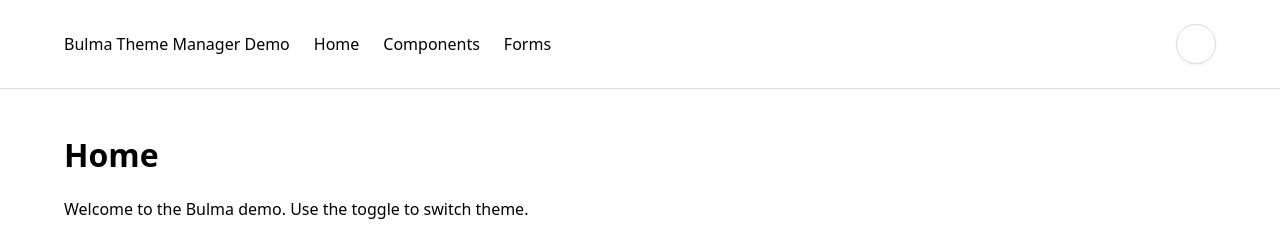
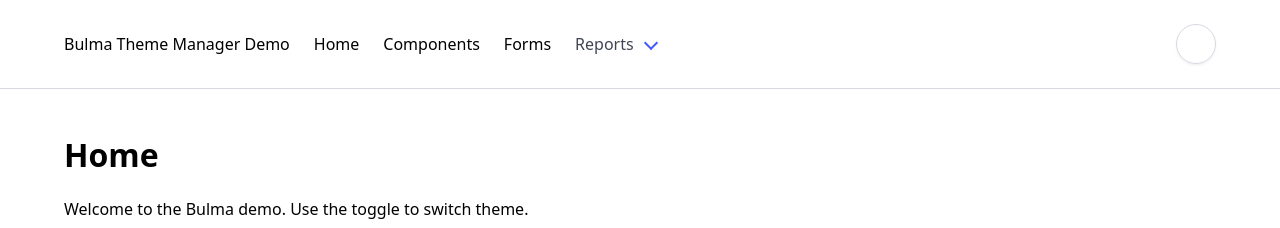
Before and after one commit to TurboCoder13/bulma-turbo-themes, a Jekyll site: the page built from index.md, in a window 1280 px wide and 900 px high. Shown: the top 228 px of the window. Built offline with Jekyll 4.4.1, drawn with Linux system fonts in a browser that asks for light colours.

Commit message:
refactor: update Jekyll default layout
- Update _layouts/default.html with new structure and improvements

```diff
--- a/_layouts/default.html
+++ b/_layouts/default.html
@@ -1,9 +1,5 @@
 <!doctype html>
-<html
-  lang="{{ site.lang | default: 'en' }}"
-  data-theme="auto"
-  data-baseurl="{{ site.baseurl }}"
->
+<html lang="{{ site.lang | default: 'en' }}" data-theme="auto" data-baseurl="{{ site.baseurl }}">
   <head>
     <meta charset="utf-8" />
     <meta name="viewport" content="width=device-width, initial-scale=1" />
@@ -59,7 +55,7 @@
     <link rel="stylesheet" href="{{ '/assets/css/custom.css' | relative_url }}" />
     <script type="module" src="{{ '/dist/index.js' | relative_url }}"></script>
     <script>
-      document.addEventListener("DOMContentLoaded", () => {
+      document.addEventListener('DOMContentLoaded', () => {
         // Initialize navbar highlighting
         if (window.initNavbar) {
           window.initNavbar(document);
@@ -71,13 +67,17 @@
     <nav class="navbar is-spaced" role="navigation" aria-label="main navigation">
       <div class="container">
         <div class="navbar-brand">
-          <a class="navbar-item" href="{{ '/' | relative_url }}"> {{ site.title }} </a>
+          <a class="navbar-item" href="{{ '/' | relative_url }}" data-testid="navbar-brand">
+            {{ site.title }}
+          </a>
           <button
             class="navbar-burger"
             aria-label="menu"
             aria-expanded="false"
             data-target="navbarBasicExample"
             type="button"
+            data-testid="navbar-burger"
+            style="min-width: 24px; min-height: 24px"
           >
             <span aria-hidden="true"></span>
             <span aria-hidden="true"></span>
@@ -87,17 +87,135 @@
 
         <div id="navbarBasicExample" class="navbar-menu">
           <div class="navbar-start">
-            <a class="navbar-item" href="{{ '/' | relative_url }}">Home</a>
-            <a class="navbar-item" href="{{ '/components/' | relative_url }}">
+            <a class="navbar-item" href="{{ '/' | relative_url }}" data-testid="nav-home">Home</a>
+            <a
+              class="navbar-item"
+              href="{{ '/components/' | relative_url }}"
+              data-testid="nav-components"
+            >
               Components
             </a>
-            <a class="navbar-item" href="{{ '/forms/' | relative_url }}">Forms</a>
+            <a class="navbar-item" href="{{ '/forms/' | relative_url }}" data-testid="nav-forms"
+              >Forms</a
+            >
+            <div class="navbar-item has-dropdown is-hoverable">
+              <button
+                class="navbar-link"
+                id="nav-reports-trigger"
+                type="button"
+                aria-haspopup="true"
+                aria-expanded="false"
+                aria-controls="nav-reports-menu"
+                data-testid="nav-reports"
+              >
+                Reports
+              </button>
+              <div
+                class="navbar-dropdown"
+                id="nav-reports-menu"
+                aria-labelledby="nav-reports-trigger"
+              >
+                <a
+                  class="navbar-item"
+                  href="{{ '/coverage/' | relative_url }}"
+                  target="_blank"
+                  rel="noopener noreferrer"
+                  aria-label="Coverage (opens in new tab)"
+                  data-testid="nav-reports-coverage"
+                >
+                  Coverage
+                  <span
+                    class="icon is-small"
+                    style="margin-left: 0.25rem; display: inline-flex"
+                    aria-hidden="true"
+                  >
+                    <svg
+                      xmlns="http://www.w3.org/2000/svg"
+                      width="12"
+                      height="12"
+                      viewBox="0 0 24 24"
+                      fill="none"
+                      stroke="currentColor"
+                      stroke-width="2"
+                      stroke-linecap="round"
+                      stroke-linejoin="round"
+                    >
+                      <path d="M18 13v6a2 2 0 0 1-2 2H5a2 2 0 0 1-2-2V8a2 2 0 0 1 2-2h6"></path>
+                      <polyline points="15 3 21 3 21 9"></polyline>
+                      <line x1="10" y1="14" x2="21" y2="3"></line>
+                    </svg>
+                  </span>
+                </a>
+                <a
+                  class="navbar-item"
+                  href="{{ '/playwright/' | relative_url }}"
+                  target="_blank"
+                  rel="noopener noreferrer"
+                  aria-label="Playwright (opens in new tab)"
+                  data-testid="nav-reports-playwright"
+                >
+                  Playwright
+                  <span
+                    class="icon is-small"
+                    style="margin-left: 0.25rem; display: inline-flex"
+                    aria-hidden="true"
+                  >
+                    <svg
+                      xmlns="http://www.w3.org/2000/svg"
+                      width="12"
+                      height="12"
+                      viewBox="0 0 24 24"
+                      fill="none"
+                      stroke="currentColor"
+                      stroke-width="2"
+                      stroke-linecap="round"
+                      stroke-linejoin="round"
+                    >
+                      <path d="M18 13v6a2 2 0 0 1-2 2H5a2 2 0 0 1-2-2V8a2 2 0 0 1 2-2h6"></path>
+                      <polyline points="15 3 21 3 21 9"></polyline>
+                      <line x1="10" y1="14" x2="21" y2="3"></line>
+                    </svg>
+                  </span>
+                </a>
+                <a
+                  class="navbar-item"
+                  href="{{ '/lighthouse/' | relative_url }}"
+                  target="_blank"
+                  rel="noopener noreferrer"
+                  aria-label="Lighthouse (opens in new tab)"
+                  data-testid="nav-reports-lighthouse"
+                >
+                  Lighthouse
+                  <span
+                    class="icon is-small"
+                    style="margin-left: 0.25rem; display: inline-flex"
+                    aria-hidden="true"
+                  >
+                    <svg
+                      xmlns="http://www.w3.org/2000/svg"
+                      width="12"
+                      height="12"
+                      viewBox="0 0 24 24"
+                      fill="none"
+                      stroke="currentColor"
+                      stroke-width="2"
+                      stroke-linecap="round"
+                      stroke-linejoin="round"
+                    >
+                      <path d="M18 13v6a2 2 0 0 1-2 2H5a2 2 0 0 1-2-2V8a2 2 0 0 1 2-2h6"></path>
+                      <polyline points="15 3 21 3 21 9"></polyline>
+                      <line x1="10" y1="14" x2="21" y2="3"></line>
+                    </svg>
+                  </span>
+                </a>
+              </div>
+            </div>
           </div>
           <div class="navbar-end">
             <div class="navbar-item">
               <div class="control has-icons-left">
                 <div class="select is-rounded is-small is-hidden" aria-hidden="true">
-                  <select id="theme-flavor-select" aria-label="Theme flavor"></select>
+                  <select id="theme-flavor-select" aria-label="Theme flavor" disabled></select>
                 </div>
                 <span
                   class="icon is-small is-left"
@@ -105,18 +223,28 @@
                   aria-hidden="true"
                 ></span>
               </div>
-              <div class="dropdown is-right is-theme" id="theme-flavor-dd">
+              <div
+                class="dropdown is-right is-theme"
+                id="theme-flavor-dd"
+                data-testid="theme-dropdown"
+              >
                 <div class="dropdown-trigger">
                   <button
                     class="button is-small is-rounded is-flavor-trigger theme-flavor-trigger"
                     aria-haspopup="true"
                     aria-controls="theme-flavor-menu"
                     aria-label="Theme"
+                    data-testid="theme-trigger"
                   >
                     <span class="icon is-small" id="theme-flavor-trigger-icon"></span>
                   </button>
                 </div>
-                <div class="dropdown-menu" id="theme-flavor-menu" role="menu">
+                <div
+                  class="dropdown-menu"
+                  id="theme-flavor-menu"
+                  role="menu"
+                  data-testid="theme-menu"
+                >
                   <div class="dropdown-content" id="theme-flavor-items"></div>
                 </div>
               </div>
@@ -127,7 +255,7 @@
     </nav>
 
     <section class="section">
-      <div class="container content">
+      <div class="container content" data-testid="main-content">
         <h1 class="title">{{ page.title | default: site.title }}</h1>
         {{ content }}
       </div>
```
